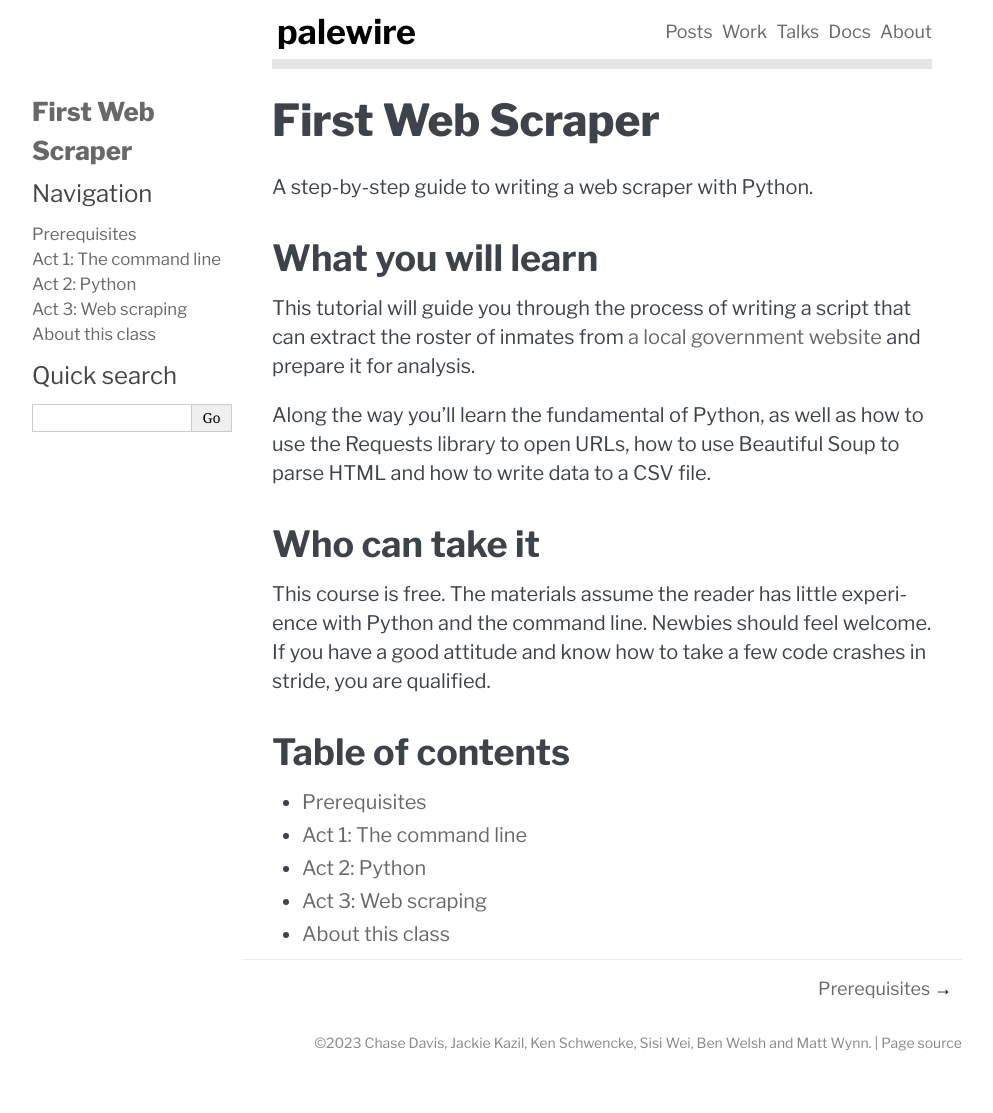
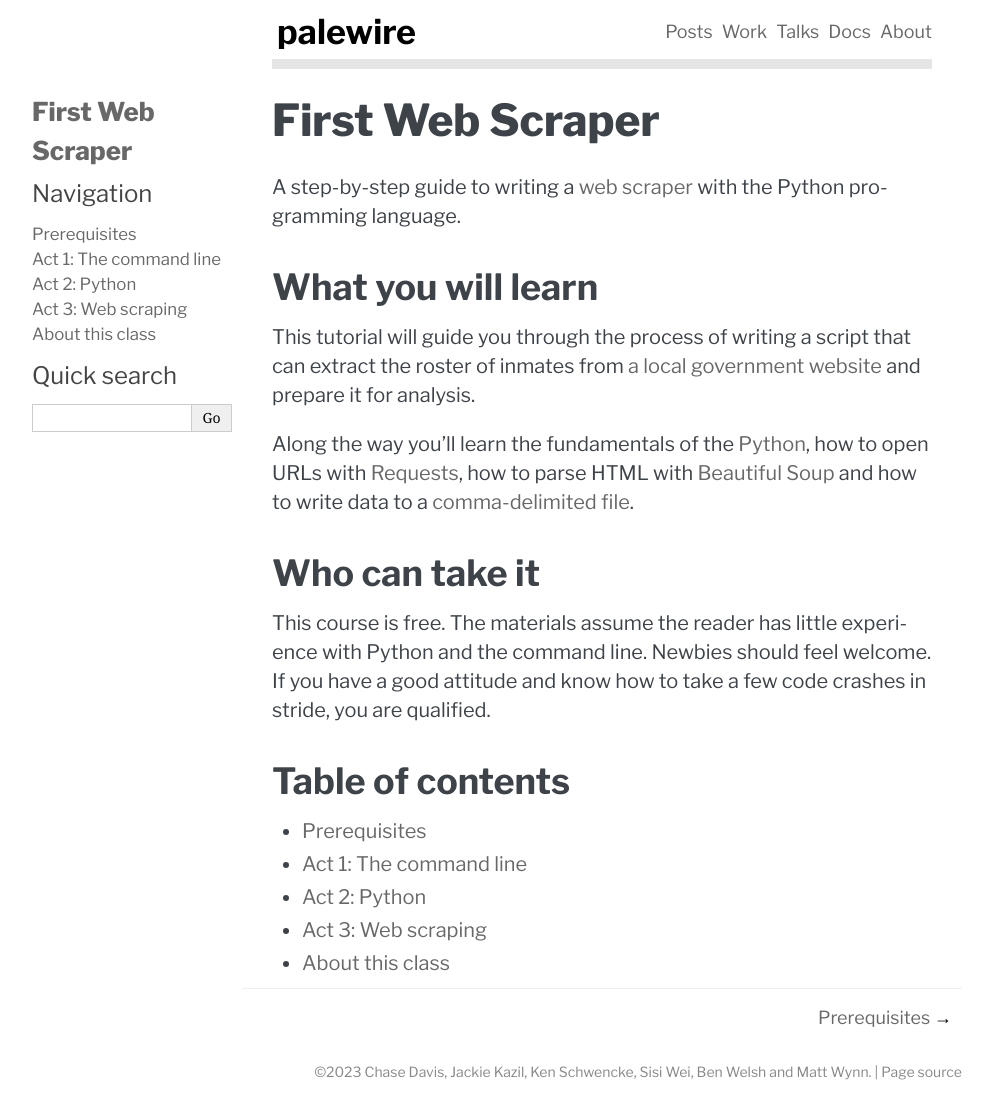
Before and after one commit to palewire/first-web-scraper, a Sphinx documentation site: the page built from docs/index.md, in a window 1280 px wide. Shown: the whole page, without its empty margins (148-1141 px from the left). Built offline with Sphinx 7.4.7, drawn with Linux system fonts in a browser that asks for light colours; before the commit the page ends 1084 px from its top, so only the background shows below that.

Commit message:
Update index.md

```diff
--- a/docs/index.md
+++ b/docs/index.md
@@ -3,13 +3,13 @@
 
 # First Web Scraper
 
-A step-by-step guide to writing a web scraper with Python.
+A step-by-step guide to writing a [web scraper](https://en.wikipedia.org/wiki/Web_scraping) with the Python programming language.
 
 ## What you will learn
 
 This tutorial will guide you through the process of writing a script that can extract the roster of inmates from [a local government website](https://report.boonecountymo.org/mrcjava/servlet/SH01_MP.I00290s) and prepare it for analysis.
 
-Along the way you'll learn the fundamental of Python, as well as how to use the Requests library to open URLs, how to use Beautiful Soup to parse HTML and how to write data to a CSV file.
+Along the way you'll learn the fundamentals of the [Python](https://en.wikipedia.org/wiki/Python_(programming_language)), how to open URLs with [Requests](https://en.wikipedia.org/wiki/Requests_(software)), how to parse HTML with [Beautiful Soup](https://en.wikipedia.org/wiki/Beautiful_Soup_(HTML_parser)) and how to write data to a [comma-delimited file](https://en.wikipedia.org/wiki/Comma-separated_values).
 
 ## Who can take it
 
```
